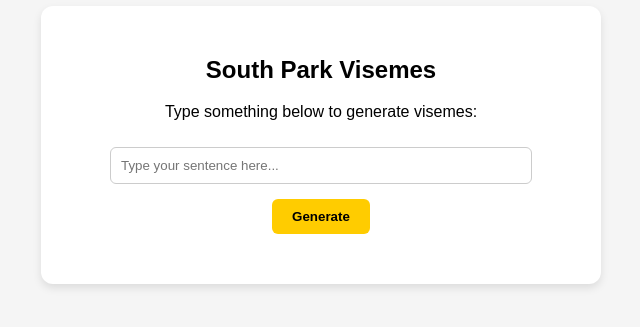
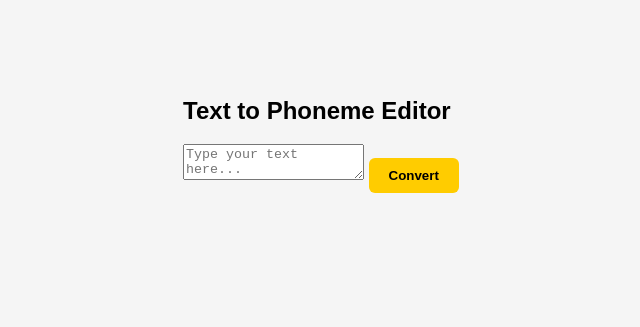
Before and after one commit to ratulpark/Ratulpark, a plain HTML site: page index.html in a window 1280 px wide. Shown: the part 255-582 px from the top of the page, without its empty margins (319-959 px from the left). Drawn offline with Linux system fonts and the light colour scheme.

Commit message:
Update index.html

```diff
--- a/index.html
+++ b/index.html
@@ -2,17 +2,15 @@
 <html lang="en">
 <head>
   <meta charset="UTF-8">
-  <title>South Park Visemes, Ratul</title>
+  <title>Text to Phoneme Editor</title>
   <link rel="stylesheet" href="style.css">
 </head>
 <body>
-  <div class="box">
-    <h2>South Park Visemes</h2>
-    <p>Type something below to generate visemes:</p>
 
-    <input type="text" id="userText" placeholder="Type your sentence here..." />
-    <button onclick="generateVisemes()">Generate</button>
-
+  <div class="container">
+    <h2>Text to Phoneme Editor</h2>
+    <textarea id="textInput" placeholder="Type your text here..."></textarea>
+    <button onclick="convertToPhonemes()">Convert</button>
     <div id="output"></div>
   </div>
 
```
